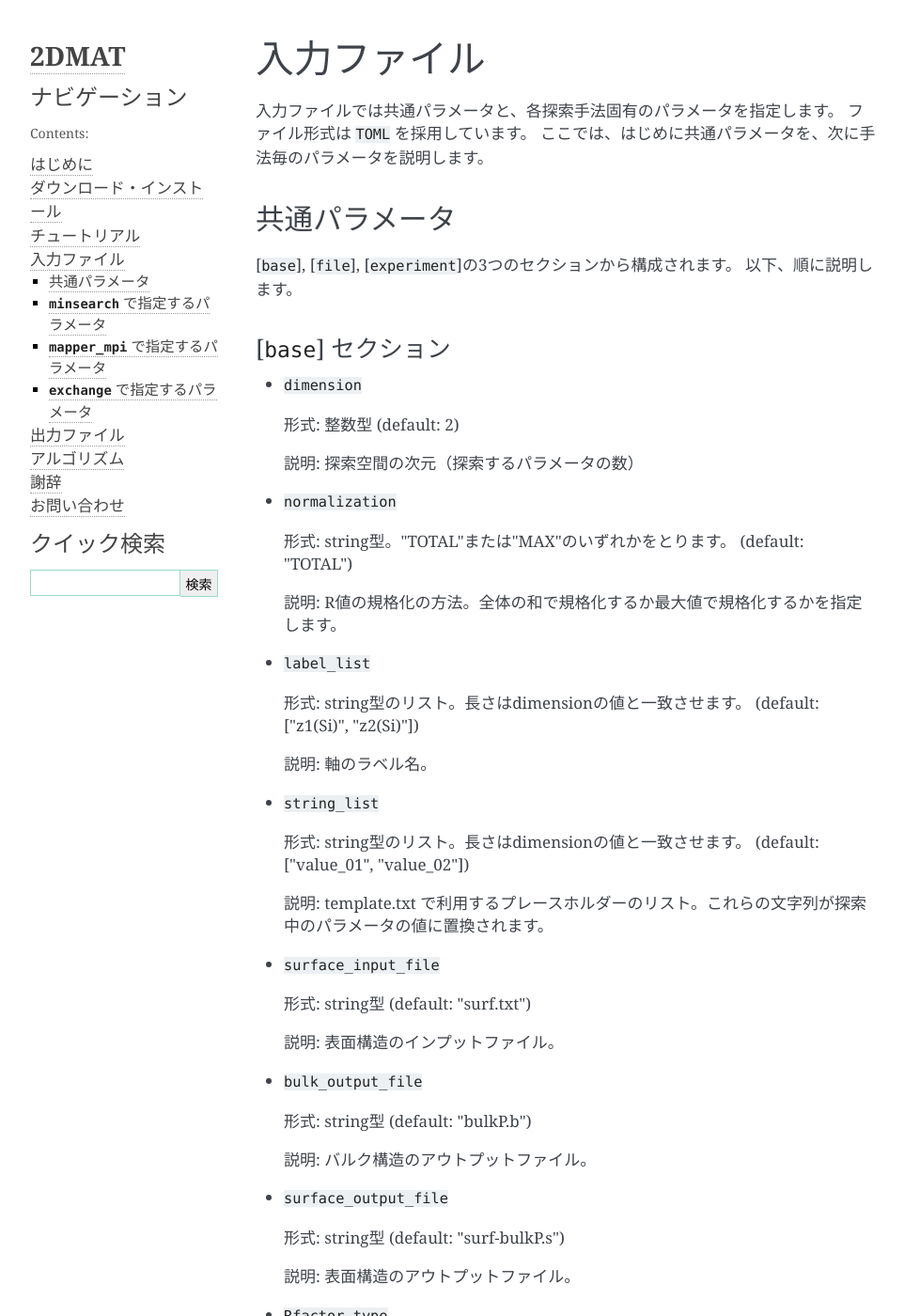
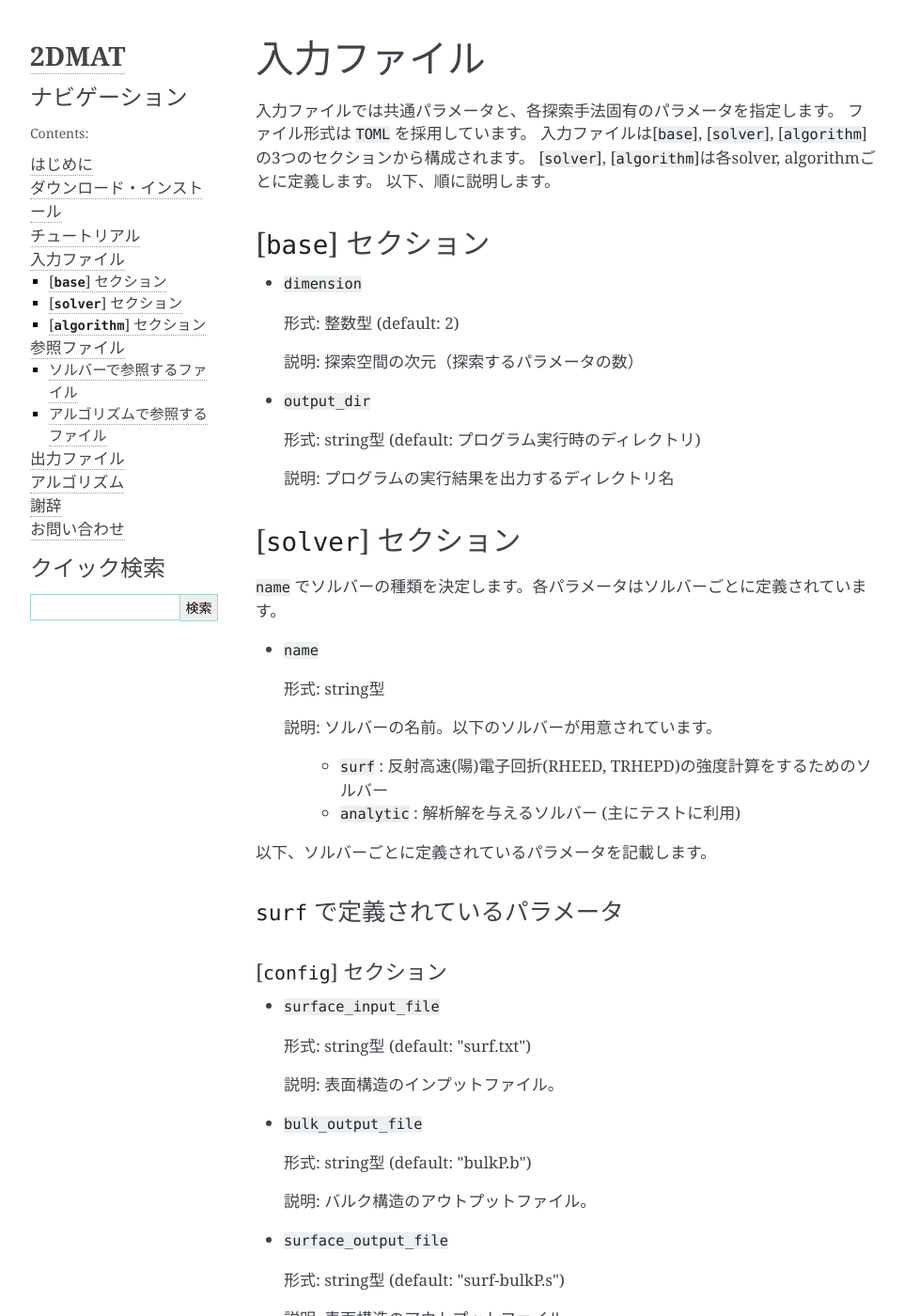
Before and after one commit to issp-center-dev/2DMAT, a Sphinx documentation site: the page built from doc/ja/source/input.rst, in a window 1280 px wide and 1400 px high. Shown: the whole window at 94% size, without its empty margins (148-1110 px from the left). Built offline with Sphinx 7.4.7, drawn with Linux system fonts in a browser that asks for light colours; some of the changed text lies outside the part shown.

Commit message:
update input file format

```diff
--- a/doc/ja/source/input.rst
+++ b/doc/ja/source/input.rst
@@ -3,12 +3,8 @@
 
 入力ファイルでは共通パラメータと、各探索手法固有のパラメータを指定します。
 ファイル形式は ``TOML`` を採用しています。
-ここでは、はじめに共通パラメータを、次に手法毎のパラメータを説明します。
-
-共通パラメータ
-------------------------
-
-[``base``], [``file``], [``experiment``]の3つのセクションから構成されます。
+入力ファイルは[``base``], [``solver``], [``algorithm``]の3つのセクションから構成されます。
+[``solver``], [``algorithm``]は各solver, algorithmごとに定義します。
 以下、順に説明します。
 
 [``base``] セクション
@@ -20,23 +16,34 @@
 
   説明: 探索空間の次元（探索するパラメータの数）
 
-- ``normalization``
+- ``output_dir``
 
-  形式: string型。"TOTAL"または"MAX"のいずれかをとります。 (default: "TOTAL")
+  形式: string型 (default: プログラム実行時のディレクトリ)
 
-  説明: R値の規格化の方法。全体の和で規格化するか最大値で規格化するかを指定します。
+  説明: プログラムの実行結果を出力するディレクトリ名
 
-- ``label_list``
+[``solver``] セクション
+************************
 
-  形式: string型のリスト。長さはdimensionの値と一致させます。 (default: ["z1(Si)", "z2(Si)"])
+``name`` でソルバーの種類を決定します。各パラメータはソルバーごとに定義されています。
 
-  説明: 軸のラベル名。
+- ``name``
 
-- ``string_list``
+  形式: string型
 
-  形式: string型のリスト。長さはdimensionの値と一致させます。 (default: ["value_01", "value_02"])
+  説明: ソルバーの名前。以下のソルバーが用意されています。
 
-  説明: template.txt で利用するプレースホルダーのリスト。これらの文字列が探索中のパラメータの値に置換されます。
+    - ``surf`` : 反射高速(陽)電子回折(RHEED, TRHEPD)の強度計算をするためのソルバー
+
+    - ``analytic`` : 解析解を与えるソルバー (主にテストに利用)
+
+以下、ソルバーごとに定義されているパラメータを記載します。
+
+``surf`` で定義されているパラメータ
+~~~~~~~~~~~~~~~~~~~~~~~~~~~~~~~~~~~~~
+
+[``config``] セクション
+^^^^^^^^^^^^^^^^^^^^^^^^^^^^^
 
 - ``surface_input_file``
 
@@ -56,35 +63,6 @@
 
   説明: 表面構造のアウトプットファイル。
 
-- ``Rfactor_type``
-
-  形式: string型。"A"または"B"のいずれかをとります。 (default: "A")
-
-  説明: Rファクターの計算方法の指定。"A"だと通常の方法、"B"だとPendryのRファクターを計算します。
-
-- ``omega``
-
-  形式: 実数型 (default: 0.5)
-
-  説明: コンボリューションの半値幅の指定。
-
-- ``degree_max``
-
-  形式: 実数型 (default: 6.0)
-
-  説明: 最大角度（度単位）の指定
-
-
-- ``main_dir``
-
-  形式: string型 (default: プログラム実行時のディレクトリ)
-
-  説明: プログラム実行時にファイルの入出力を行うメインディレクトリ
-
-
-[``file``] セクション
-********************************************************
-
 - ``calculated_first_line``
 
   形式: 整数型 (default: 5)
@@ -103,9 +81,45 @@
 
   説明: ソルバーにより計算された出力ファイルを読み込む範囲を指定するパラメータ。読み込む列を指定。
 
+[``post``] セクション
+^^^^^^^^^^^^^^^^^^^^^^^^^^^^^
 
-[``experiment``] セクション
-********************************************************
+- ``normalization``
+
+  形式: string型。"TOTAL"または"MAX"のいずれかをとります。 (default: "TOTAL")
+
+  説明: R値の規格化の方法。全体の和で規格化するか最大値で規格化するかを指定します。
+
+- ``Rfactor_type``
+
+  形式: string型。"A"または"B"のいずれかをとります。 (default: "A")
+
+  説明: Rファクターの計算方法の指定。"A"だと通常の方法、"B"だとPendryのRファクターを計算します。
+
+- ``omega``
+
+  形式: 実数型 (default: 0.5)
+
+  説明: コンボリューションの半値幅の指定。
+
+
+[``param``] セクション
+^^^^^^^^^^^^^^^^^^^^^^^^^^^^^
+
+- ``string_list``
+
+  形式: string型のリスト。長さはdimensionの値と一致させます。 (default: ["value_01", "value_02"])
+
+  説明: ソルバーの入力ファイルを作成するための参照用テンプレートファイルで利用するプレースホルダーのリスト。これらの文字列が探索中のパラメータの値に置換されます。
+
+- ``degree_max``
+
+  形式: 実数型 (default: 6.0)
+
+  説明: 最大角度（度単位）の指定
+
+[``reference``] セクション
+^^^^^^^^^^^^^^^^^^^^^^^^^^^^^
 
 - ``path``
 
@@ -125,13 +139,43 @@
 
   説明: 実験データファイルを読み込む範囲を指定するパラメータ。実験ファイルを読み込む最後の行を指定。
 
+``analytic`` で定義されているパラメータ
+~~~~~~~~~~~~~~~~~~~~~~~~~~~~~~~~~~~~~~~~~~
+
+- ``function_name``
+
+  形式: string型
+
+  説明: 関数名。以下の関数が選べます。
+
+   - xxxxxx
 
 
-``minsearch`` で指定するパラメータ
-----------------------------------
+[``algorithm``] セクション
+*******************************
+
+``name`` でアルゴリズムの種類を決定します。各パラメータはアルゴリズムごとに定義されています。
+
+- ``name``
+
+  形式: string型
+
+  説明: アルゴリズムの名前。以下のアルゴリズムが用意されています。
+
+    - ``minsearch`` : Nelder-Mead法を用いて最小値を与えるパラメータを探索するアルゴリズム
+
+    - ``mapper`` :　グリッド探索を行うアルゴリズム
+
+    - ``exchange`` :  レプリカ交換モンテカルロを行うアルゴリズム
+
+以下、アルゴリズムごとに定義されているパラメータを記載します。
+
+
+``minsearch`` で定義されているパラメータ
+~~~~~~~~~~~~~~~~~~~~~~~~~~~~~~~~~~~~~~~~~~~
 
 [``param``] セクション
-********************************************************
+^^^^^^^^^^^^^^^^^^^^^^^^^^^^^
 
 探索空間が3次元であることを仮定してデフォルトの数値が設定されています。
 
@@ -172,21 +216,24 @@
     形式: 実数型 (default: 1e-4)
 
 
-``mapper_mpi`` で指定するパラメータ
--------------------------------------
+``mapper_mpi`` で定義されているパラメータ
+~~~~~~~~~~~~~~~~~~~~~~~~~~~~~~~~~~~~~~~~~~~
 
-[``file``] セクション
-********************************************************
+[``param``] セクション
+^^^^^^^^^^^^^^^^^^^^^^^^^^^^^
 
 - ``mesh_path``
 
+  形式: string型 (default: ``MeshData.txt`` )
+
+  説明: メッシュデータの情報が記載された参照用ファイルへのパス。
 
 
-``exchange`` で指定するパラメータ
---------------------------------------
+``exchange`` で定義されているパラメータ
+~~~~~~~~~~~~~~~~~~~~~~~~~~~~~~~~~~~~~~~~~~~
 
 [``param``] セクション
-********************************************************
+^^^^^^^^^^^^^^^^^^^^^^^^^^^^^
 
 - ``initial_list``
 
@@ -260,3 +307,96 @@
 
   説明: 疑似乱数生成器の種について、MPI プロセスごとの値を計算する際に用いられます。
         詳しくは ``seed`` を参照してください。
+
+参照ファイル
+=====================
+
+ソルバー、アルゴリズムごとに参照するファイルについて記載します。
+
+ソルバーで参照するファイル
+******************************
+
+``surf`` で参照するファイル
+~~~~~~~~~~~~~~~~~~~~~~~~~~~~~~~~~~~~~
+
+テンプレートを定義するファイル
+^^^^^^^^^^^^^^^^^^^^^^^^^^^^^^^
+テンプレートを定義するファイル ``template.txt`` は ``surf.exe`` の入力ファイルをもとに作成するファイルです。
+動かすパラメータ（求めたい原子座標などの値）を「 ``value_*`` 」などの適当な文字列に置き換えます。
+使用する文字列は入力ファイルの ``[solver]`` - ``[param]`` セクションにある、
+``string_list`` で指定します。
+以下、テンプレートの例を記載します。
+
+.. code-block::
+
+    2                                    ,NELMS,  -------- Ge(001)-c4x2
+    32,1.0,0.1                           ,Ge Z,da1,sap
+    0.6,0.6,0.6                          ,BH(I),BK(I),BZ(I)
+    32,1.0,0.1                           ,Ge Z,da1,sap
+    0.4,0.4,0.4                          ,BH(I),BK(I),BZ(I)
+    9,4,0,0,2, 2.0,-0.5,0.5               ,NSGS,msa,msb,nsa,nsb,dthick,DXS,DYS
+    8                                    ,NATM
+    1, 1.0, 1.34502591	1	value_01   ,IELM(I),ocr(I),X(I),Y(I),Z(I)
+    1, 1.0, 0.752457792	1	value_02
+    2, 1.0, 1.480003343	1.465005851	value_03
+    2, 1.0, 2	1.497500418	2.281675
+    2, 1.0, 1	1.5	1.991675
+    2, 1.0, 0	1	0.847225
+    2, 1.0, 2	1	0.807225
+    2, 1.0, 1.009998328	1	0.597225
+    1,1                                  ,(WDOM,I=1,NDOM)
+
+
+この場合、 ``value_01``, ``value_02``, ``value_03`` が動かすパラメータとなります。
+
+
+ターゲットを定義するファイル
+^^^^^^^^^^^^^^^^^^^^^^^^^^^^^
+
+ターゲットにするデータが格納されたファイル ``experiment.txt`` を指定します。
+第一列に角度、第二列に反射強度に重みをかけて計算した値が入ってます。
+以下、ファイルの例を指定します。
+
+.. code-block::
+
+    0.100000 0.002374995
+    0.200000 0.003614789
+    0.300000 0.005023215
+    0.400000 0.006504978
+    0.500000 0.007990674
+    0.600000 0.009441623
+    0.700000 0.010839445
+    0.800000 0.012174578
+    0.900000 0.013439485
+    1.000000 0.014625579
+    ...
+
+
+アルゴリズムで参照するファイル
+******************************
+
+``mapper`` で参照するファイル
+~~~~~~~~~~~~~~~~~~~~~~~~~~~~~~~~~~~~~
+
+メッシュを定義するファイル
+^^^^^^^^^^^^^^^^^^^^^^^^^^^^^
+
+本ファイルで探索するグリッド空間を定義します。
+1列目にメッシュのインデックス、
+2列目以降は``[solver]`` - ``[param]`` セクションにある、
+``string_list`` で定義された変数に入る値が入ります。
+
+以下、サンプルを記載します。
+
+.. code-block::
+
+    1 6.000000 6.000000
+    2 6.000000 5.750000
+    3 6.000000 5.500000
+    4 6.000000 5.250000
+    5 6.000000 5.000000
+    6 6.000000 4.750000
+    7 6.000000 4.500000
+    8 6.000000 4.250000
+    9 6.000000 4.000000
+    ...
--- a/doc/ja/source/tutorial/direct.rst
+++ b/doc/ja/source/tutorial/direct.rst
@@ -35,7 +35,7 @@
 .. code-block::
 
    cp ../bulk.exe .
-   cp ../../../sample/original/bulk/bulk.txt .
+   cp ../../../sample/py2dmat/bulk/bulk.txt .
 
 workディレクトリ内でbulk.exeを実行します。
 
@@ -63,7 +63,7 @@
 .. code-block::
 
    cp ../surf.exe .
-   cp ../../../sample/original/surf/surf.txt .
+   cp ../../../sample/py2dmat/surf/surf.txt .
 
 workディレクトリ内でsurf.exeを実行します。
 
--- a/doc/ja/source/tutorial/minsearch.rst
+++ b/doc/ja/source/tutorial/minsearch.rst
@@ -52,7 +52,7 @@
 参照ファイルの説明
 ~~~~~~~~~~~~~~~~~~~
 
-``template.txt`` , ``experiment.txt`` については ``surf.exe`` の入力ファイルとほぼ同じ形式のファイルです。
+``template.txt`` は ``surf.exe`` の入力ファイルとほぼ同じ形式のファイルです。
 動かすパラメータ（求めたい原子座標などの値）を「 ``value_*`` 」などの適当な文字列に書き換えられています。
 以下が、 ``template.txt`` の中身です。
 
```
Also changed, not shown: doc/ja/source/tutorial/mpi.rst (+9 -3 lines).
